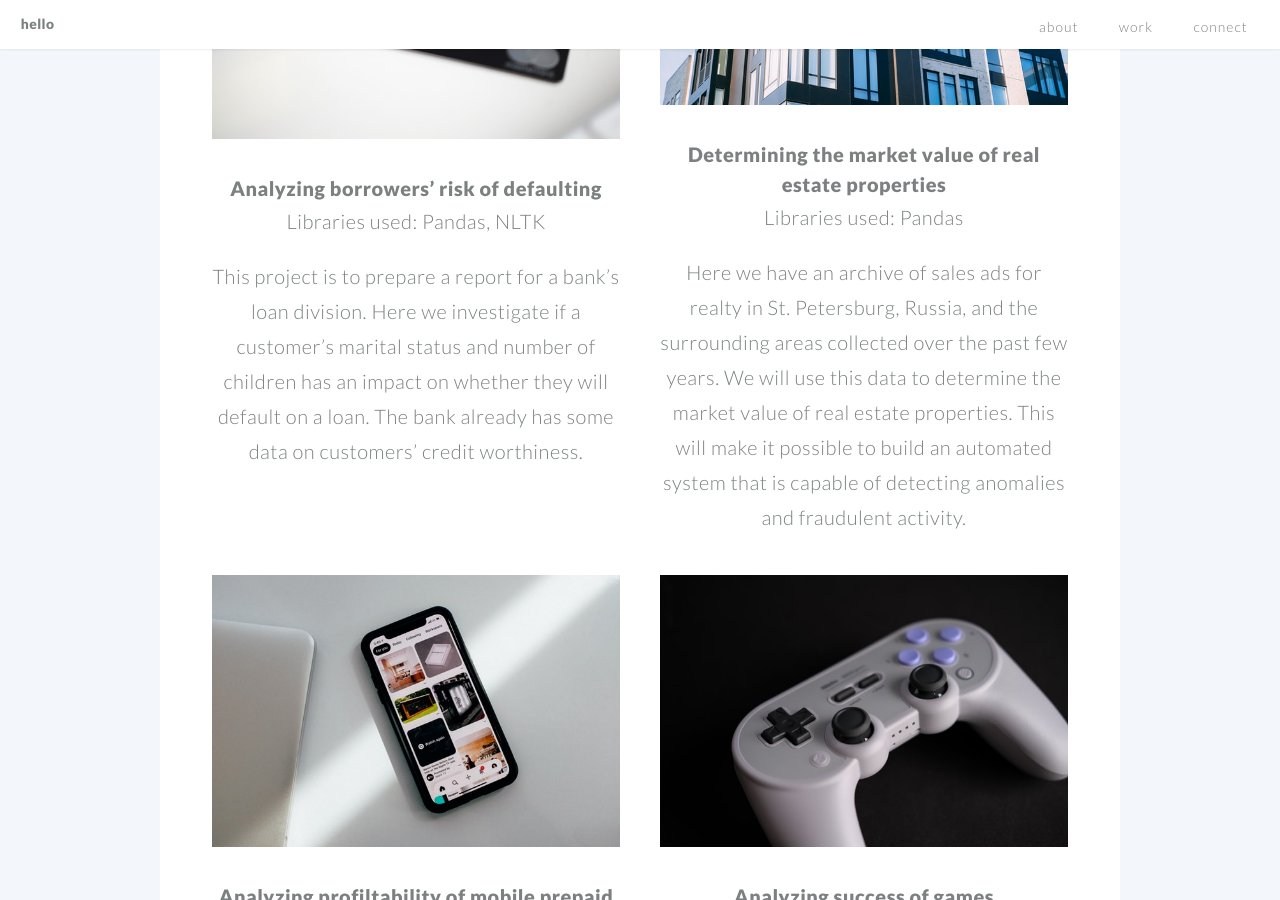
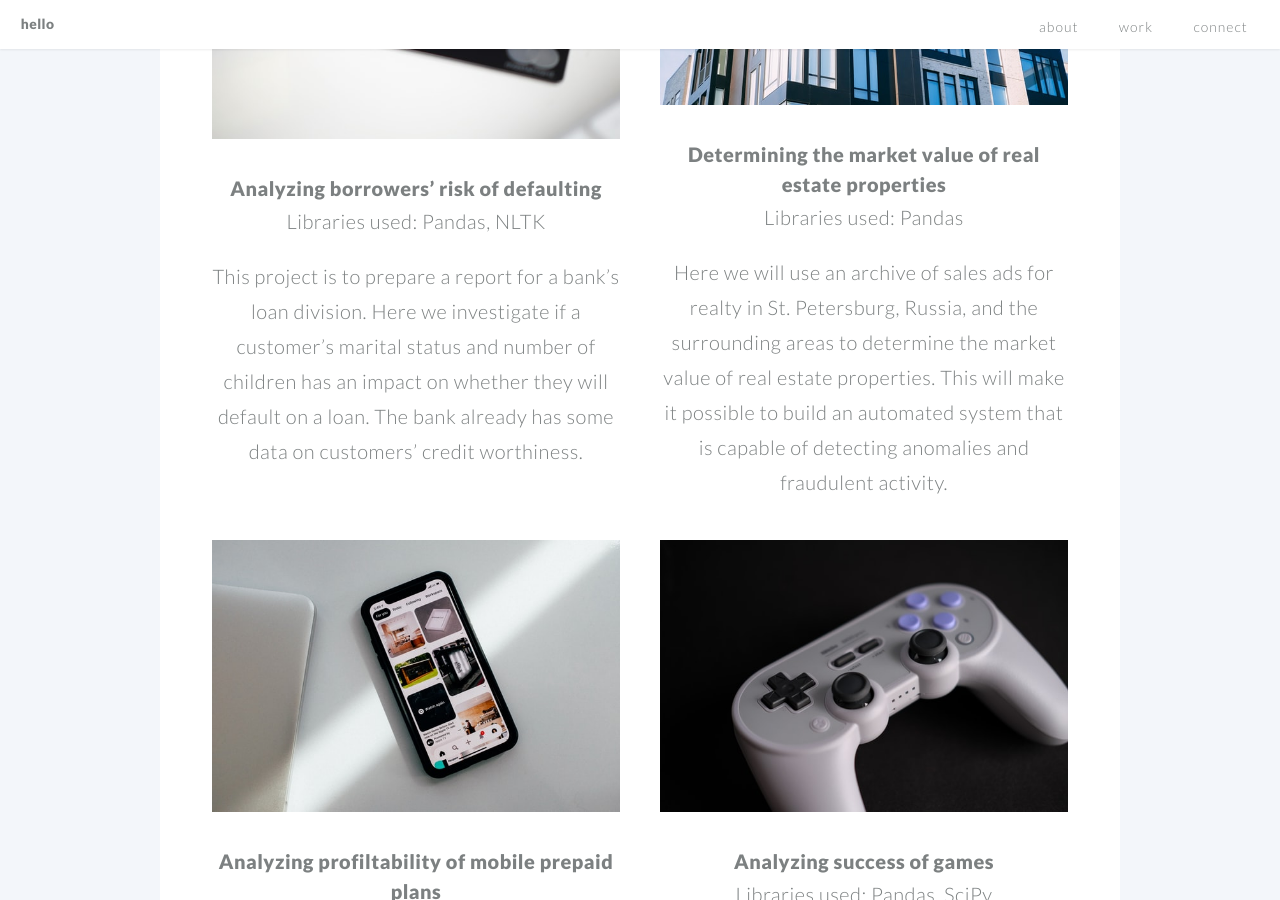
Before and after one commit to krishl/krishl.github.io, a Jekyll site: the page built from index.md, in a window 1280 px wide and 900 px high, scrolled down 2210 px. Built offline with Jekyll 4.4.1, drawn with Linux system fonts in a browser that asks for light colours.

Commit message:
Update ds2.html

```diff
--- a/_includes/ds2.html
+++ b/_includes/ds2.html
@@ -1,3 +1,3 @@
 <h1><a href="https://github.com/krishl/data-science-projects/blob/main/project-2/ds-project-2.ipynb">Determining the market value of real estate properties</a></h1>
 <h2>Libraries used: Pandas<h2>
-<p>Here we have an archive of sales ads for realty in St. Petersburg, Russia, and the surrounding areas collected over the past few years. We will use this data to determine the market value of real estate properties. This will make it possible to build an automated system that is capable of detecting anomalies and fraudulent activity.</p>
+<p>Here we will use an archive of sales ads for realty in St. Petersburg, Russia, and the surrounding areas to determine the market value of real estate properties. This will make it possible to build an automated system that is capable of detecting anomalies and fraudulent activity.</p>
```
